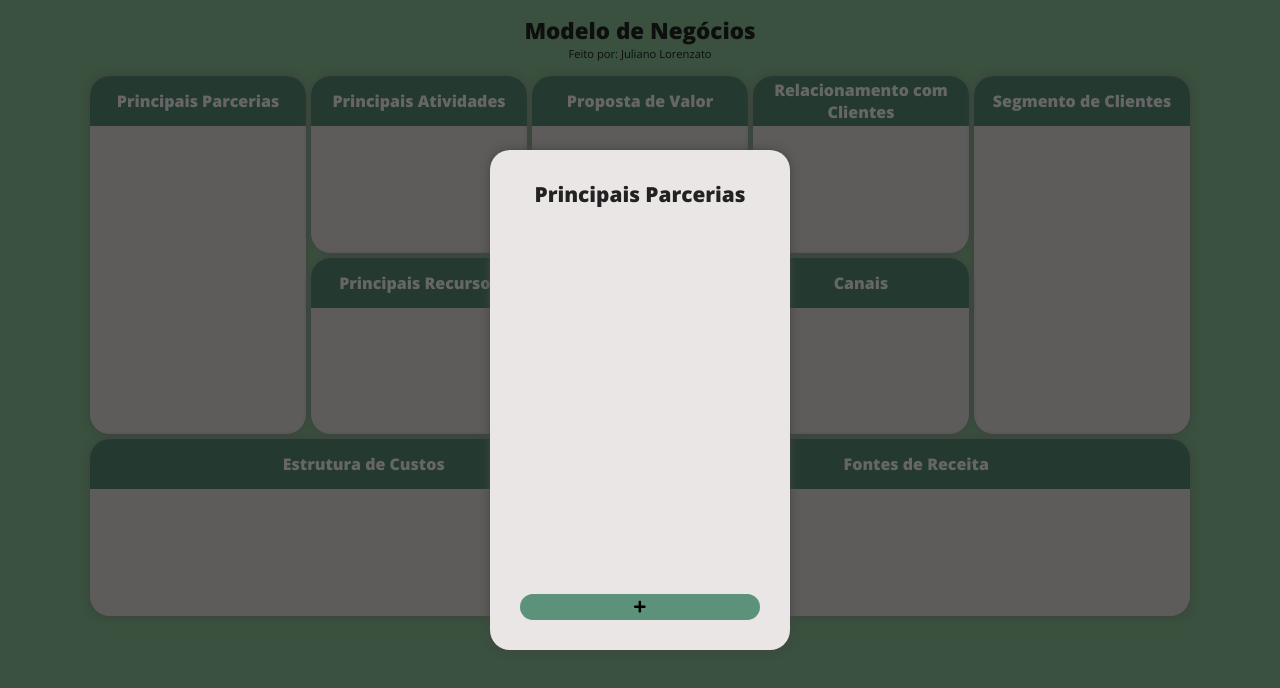
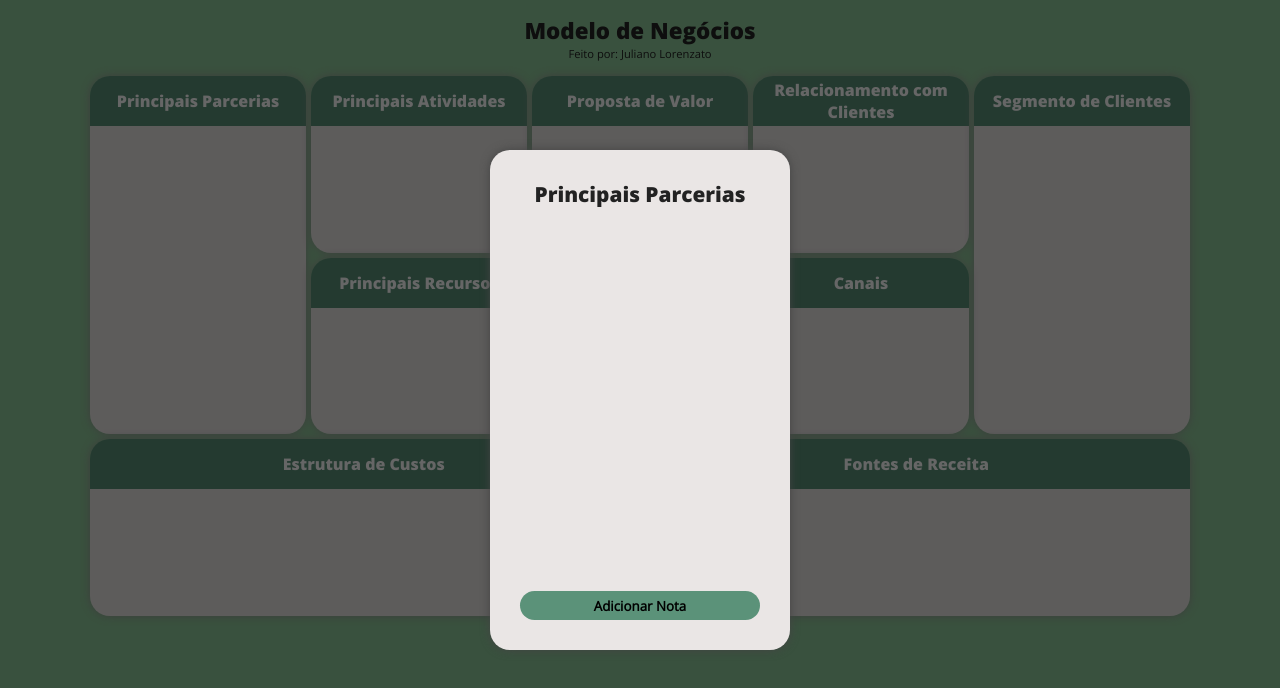
Before and after one commit to julianolorenzato/canvas, a React (Create React App) app: page / in a window 1280 px wide. Both pictures are taken after a click on the element 198 px from the left and 280 px from the top of the page. Shown: the top 688 px of the page. Built offline with nearby package versions, Linux system fonts and the light colour scheme.

Commit message:
delete note funcionality finished

```diff
--- a/package.json
+++ b/package.json
@@ -3,9 +3,6 @@
   "version": "0.1.0",
   "private": true,
   "dependencies": {
-    "@fortawesome/fontawesome-svg-core": "^1.2.36",
-    "@fortawesome/free-solid-svg-icons": "^5.15.4",
-    "@fortawesome/react-fontawesome": "^0.1.17",
     "@testing-library/jest-dom": "^5.16.1",
     "@testing-library/react": "^12.1.2",
     "@testing-library/user-event": "^13.5.0",
--- a/src/components/Card/Card.jsx
+++ b/src/components/Card/Card.jsx
@@ -17,6 +17,11 @@ export function Card(props) {
         setNotes([...notes, ''])
     }
 
+    const removeNote = (e) => {
+        const fakeNotes = notes.filter((element, index) => index != e.target.title)
+        setNotes(fakeNotes)
+    }
+
     const [toggleModal, setToggleModal] = useState(false)
 
     return (
@@ -29,7 +34,7 @@ export function Card(props) {
             }}>
                 {notes.map((value, key) => <div key={key} className='note'>{value}</div>)}
             </div>
-            {toggleModal && <Modal addNote={addNote} changeNote={changeNote} notes={notes} title={props.title} closeModal={() => {
+            {toggleModal && <Modal addNote={addNote} changeNote={changeNote} removeNote={removeNote} notes={notes} title={props.title} closeModal={() => {
                 setToggleModal(false)
             }} />}
         </div>
--- a/src/components/Modal/Modal.jsx
+++ b/src/components/Modal/Modal.jsx
@@ -1,8 +1,5 @@
 import { useRef } from 'react'
 import './Modal.scss'
-
-import { FontAwesomeIcon } from '@fortawesome/react-fontawesome'
-import { faPlus } from '@fortawesome/free-solid-svg-icons'
 
 export function Modal(props) {
 
@@ -19,9 +16,16 @@ export function Modal(props) {
             <div className='modalContainer'>
                 <h1>{props.title}</h1>
                 <div className='modalTags'>
-                    {Array.from(props.notes).map((_, index) => <textarea value={props.notes[index]} title={index} onChange={props.changeNote} key={index}></textarea>)}
+                    {Array.from(props.notes).map((_, index) => {
+                        return(
+                        <div key={index} className='tag'>
+                            <button onClick={props.removeNote} title={index}>-</button>
+                            <textarea value={props.notes[index]} title={index} onChange={props.changeNote}></textarea>
+                        </div>
+                        )
+                    })}
                 </div>
-                <button onClick={props.addNote}><FontAwesomeIcon icon={faPlus} /></button>
+                <button onClick={props.addNote}>Adicionar Nota</button>
             </div>
         </div>
     )
--- a/src/components/Modal/Modal.scss
+++ b/src/components/Modal/Modal.scss
@@ -50,17 +50,45 @@
 
         .modalTags {
             height: 400px;
-            margin: 20px 0;
             overflow-y: auto;
 
-            textarea {
-                height: 50px;
-                width: 100%;
-                resize: vertical;
-                outline: none;
+            .tag {
+                margin: 20px 0;
+                display: flex;
+                justify-content: space-between;
+                align-items: center;
+
+                textarea {
+                    height: 50px;
+                    width: 80%;
+                    resize: vertical;
+                    outline: none;
+                    margin-right: 5px;
+                }
+
+                button {
+                    width: 30px;
+                }
             }
 
         }
 
+        .modalTags::-webkit-scrollbar {
+            width: 5px;
+        }
+
+        .modalTags::-webkit-scrollbar-track {
+            background: $tertiary;
+        }
+
+        .modalTags::-webkit-scrollbar-thumb {
+            background: $primary;
+            border-radius: 20px;
+        }
+
+        .modalTags::-webkit-scrollbar-thumb:hover {
+            background: #999;
+        }
+
     }
 }
--- a/src/sass/_global.scss
+++ b/src/sass/_global.scss
@@ -12,7 +12,7 @@ body {
   background-color: $secondary;
 }
 
-button {
+button, textarea {
   font-family: 'Open Sans', sans-serif;
 }
 
```
Also changed, not shown: 1 other file (tests, documents, lock files or other folders).
